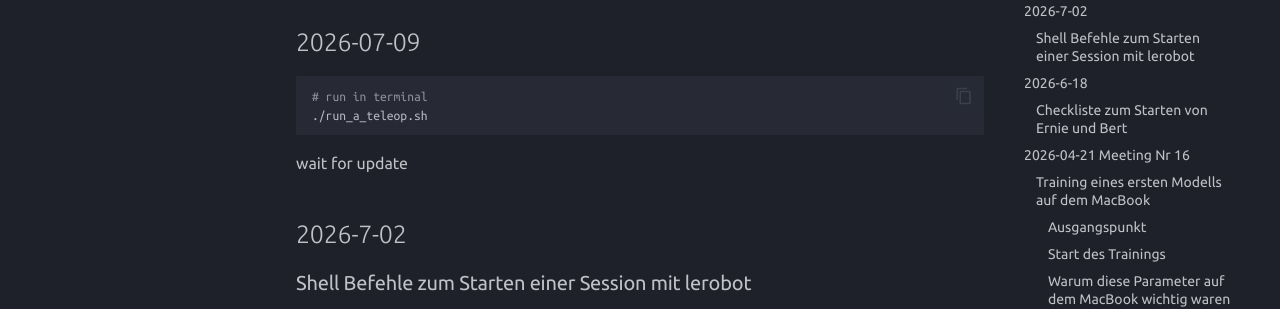
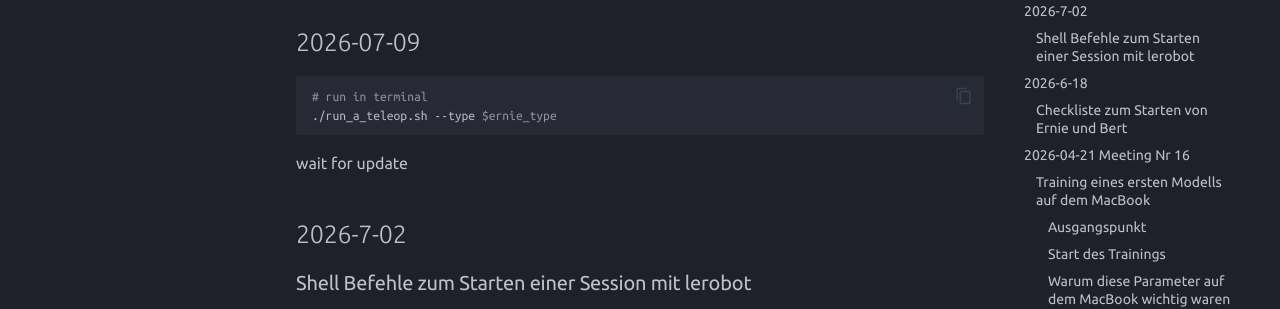
Before and after one commit to garagelab-dus/protolab-robo-docs, an MkDocs documentation site: the page built from docs/Protokolle/Backlog.md, in a window 1280 px wide and 900 px high, scrolled down 368 px. Shown: the part 151-460 px from the top of the window. Built offline with MkDocs 1.6.1 and Material for MkDocs 9.7.7, drawn with Linux system fonts in a browser that asks for light colours; comment, search, counter and statistics services are not loaded.

Commit message:
update demo codeblock

````diff
--- a/docs/Protokolle/Backlog.md
+++ b/docs/Protokolle/Backlog.md
@@ -19,7 +19,7 @@ Der Link zum [`Termin im Forum`](https://forum.garage-lab.de/t/roboterarm-worksh
 
 ```zsh
 # run in terminal
-./run_a_teleop.sh
+./run_a_teleop.sh --type $ernie_type
 ```
 
 wait for update
````
